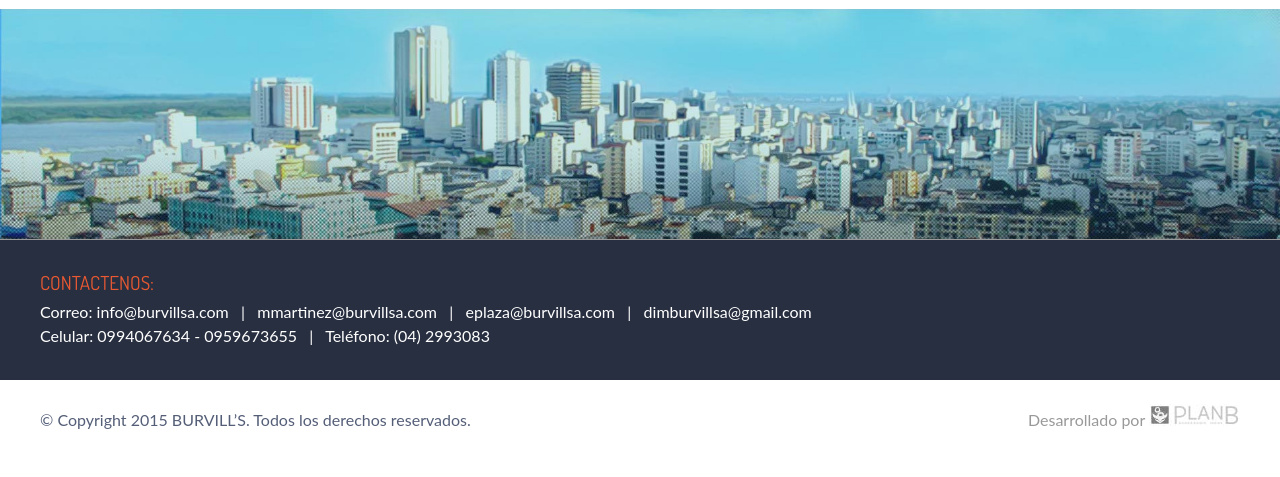
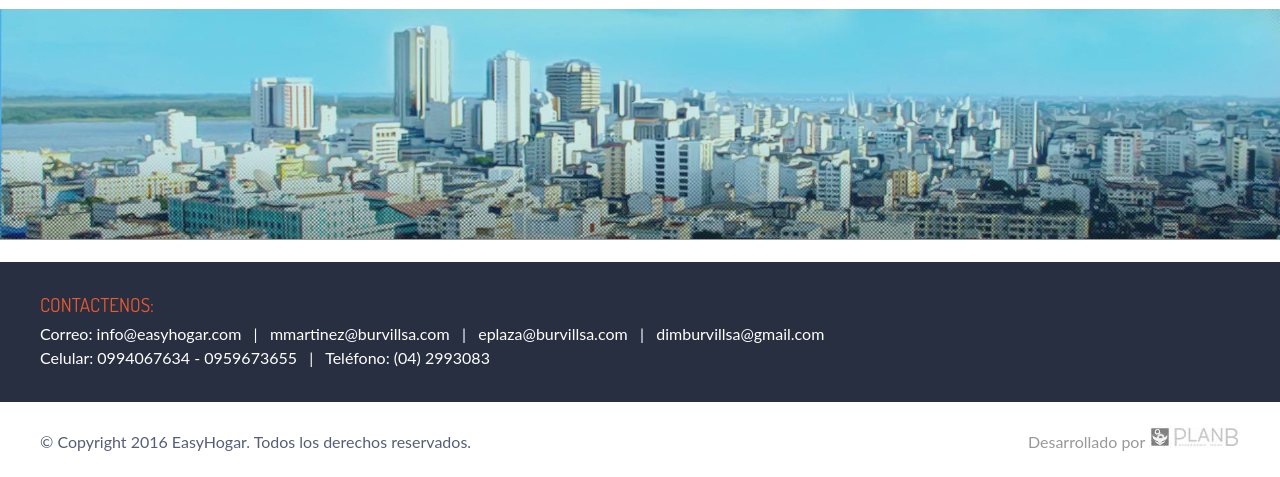
Before and after one commit to planbec/web_easyhogar, a PHP site: page /index.php in a window 1280 px wide. Shown: the part 1065-1542 px from the top of the page. Before the commit the page ends 1494 px from the top, so only its background shows below. Run offline with PHP 8.4, Linux system fonts and the light colour scheme; some libraries are stand-ins or nearby versions.

Commit message:
Cambios footer

```diff
--- a/footer.php
+++ b/footer.php
@@ -5,7 +5,7 @@
 
 			<div class="contact">
 				<h3>Cont&aacute;ctenos:</h3>
-				Correo: info@burvillsa.com &nbsp; | &nbsp; mmartinez@burvillsa.com &nbsp; | &nbsp; eplaza@burvillsa.com &nbsp; | &nbsp; dimburvillsa@gmail.com<br>
+				Correo: info@easyhogar.com &nbsp; | &nbsp; mmartinez@burvillsa.com &nbsp; | &nbsp; eplaza@burvillsa.com &nbsp; | &nbsp; dimburvillsa@gmail.com<br>
 				Celular: 0994067634 - 0959673655 &nbsp; | &nbsp; Tel&eacute;fono: (04) 2993083
 
 				<!-- Footer-menu -->
@@ -26,7 +26,7 @@
 
 			<!-- Copyright -->
 			<div class="copyright">
-				&copy; Copyright 2015 BURVILL’S. Todos los derechos reservados.
+				&copy; Copyright 2016 EasyHogar. Todos los derechos reservados.
 			</div>
 
 			<div class="planb">
```
